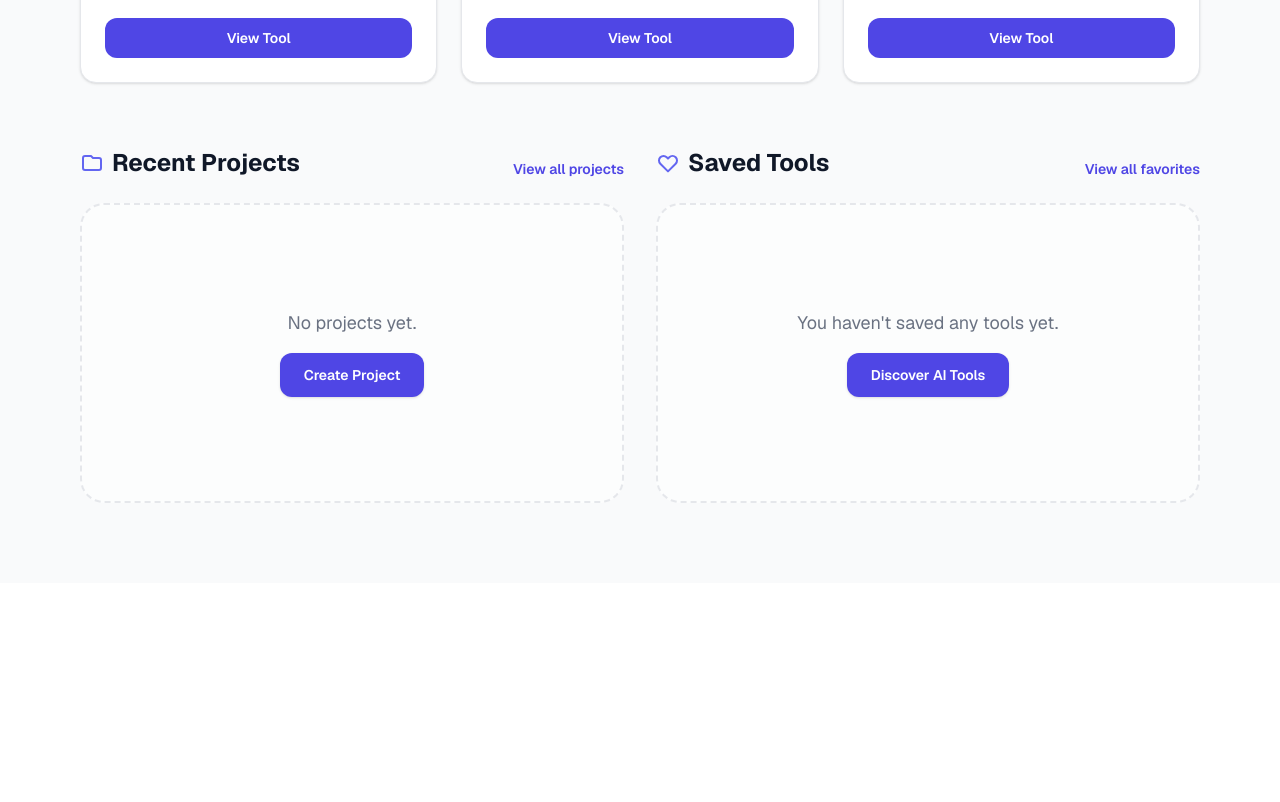
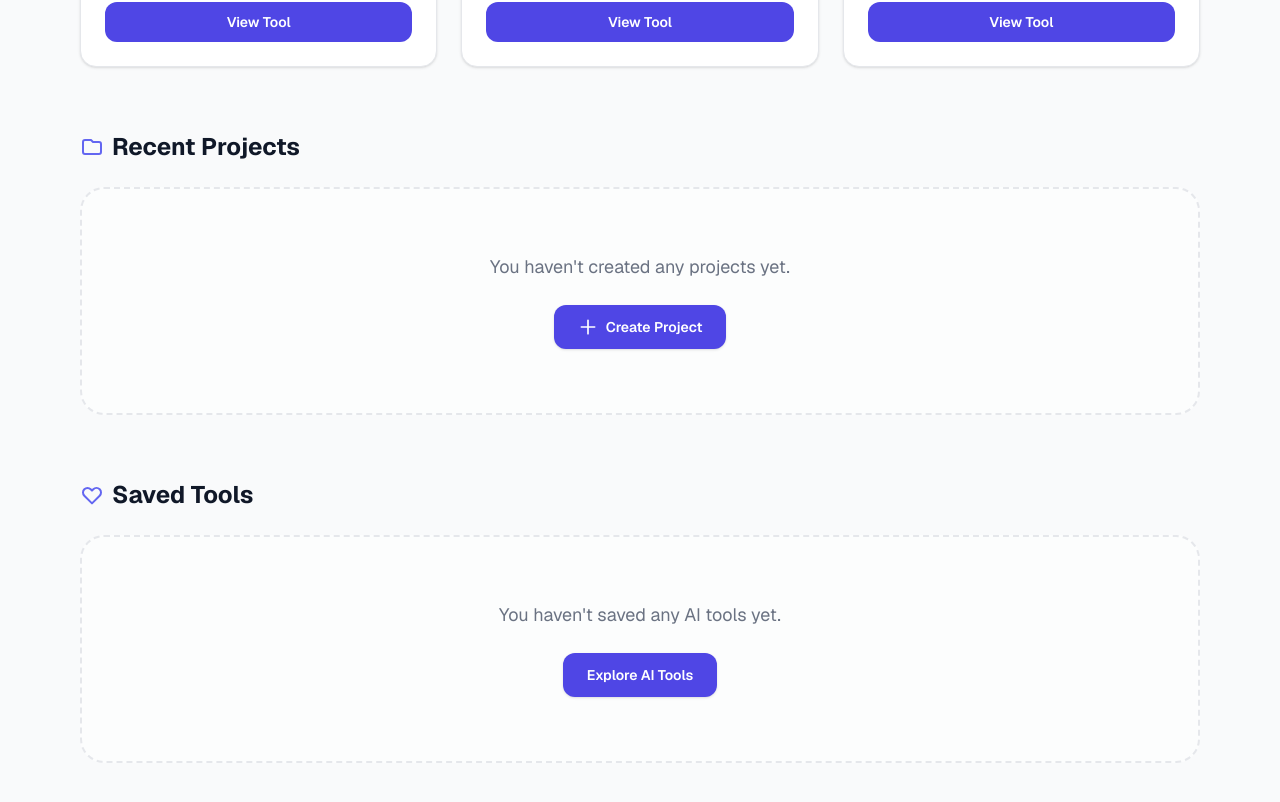
Before and after one commit to YashkumarLohra/ai-saas-platform, a Next.js app: page / in a window 1280 px wide. Shown: the part 1160-1962 px from the top of the page. Before the commit the page ends 1743 px from the top, so only its background shows below. Built offline with nearby package versions, Linux system fonts and the light colour scheme.

Commit message:
feat: integrate and polish user dashboard

```diff
--- a/src/components/DashboardView.tsx
+++ b/src/components/DashboardView.tsx
@@ -1,6 +1,6 @@
 "use client";
 
-import { useState, useMemo } from "react";
+import { useState, useMemo, useEffect } from "react";
 import { TaskInput } from "@/components/TaskInput";
 import { ToolCard } from "@/components/ToolCard";
 import { ProjectCard } from "@/components/ProjectCard";
@@ -13,6 +13,7 @@ import { Project } from "@/types/index";
 import { Dialog } from "@/components/Dialog";
 
 export function DashboardView() {
+  const [mounted, setMounted] = useState(false);
   const [hasTask, setHasTask] = useState(false);
 
   const { projects, deleteProject } = useProjects();
@@ -21,10 +22,15 @@ export function DashboardView() {
 
   const [projectToDelete, setProjectToDelete] = useState<Project | null>(null);
 
+  useEffect(() => {
+    // eslint-disable-next-line
+    setMounted(true);
+  }, []);
+
   // Derived state for the dashboard widgets
   const fallbackRecommendations = useMemo(() => MOCK_RECOMMENDATIONS.slice(0, 3), []);
 
-  const recentProjects = useMemo(() => projects.slice(0, 2), [projects]);
+  const recentProjects = useMemo(() => projects.slice(0, 3), [projects]);
 
   const savedTools = useMemo(() => {
     return favorites
@@ -35,6 +41,7 @@ export function DashboardView() {
 
   const recentlyViewedTools = useMemo(() => {
     return recentSlugs
+      .slice(0, 3)
       .map(slug => MOCK_RECOMMENDATIONS.find(t => t.slug === slug))
       .filter((t): t is NonNullable<typeof t> => t !== undefined);
   }, [recentSlugs]);
@@ -48,15 +55,15 @@ export function DashboardView() {
 
   return (
     <div className="flex min-h-screen flex-col items-center p-6 sm:p-12 md:p-20 bg-gray-50 dark:bg-zinc-950">
-      <main className="w-full max-w-6xl flex flex-col gap-12">
+      <main className="w-full max-w-7xl flex flex-col gap-12">
 
         {/* Top Header / Greeting */}
         {!hasTask && (
           <div className="flex flex-col items-center text-center gap-4 animate-in fade-in slide-in-from-bottom-4 duration-500">
-            <h1 className="text-4xl font-bold tracking-tight sm:text-5xl text-gray-900 dark:text-white">
+            <h1 className="text-4xl font-bold tracking-tight sm:text-5xl md:text-6xl text-gray-900 dark:text-white">
               What are you working on?
             </h1>
-            <p className="max-w-xl text-lg text-gray-600 dark:text-gray-400">
+            <p className="max-w-2xl text-lg text-gray-600 dark:text-gray-400">
               Describe your task, and we&apos;ll recommend the best AI tools to help you get it done.
             </p>
           </div>
@@ -69,10 +76,10 @@ export function DashboardView() {
 
         {/* Dashboard Sections (Hidden when a task is active) */}
         {!hasTask && (
-          <div className="flex flex-col gap-16 mt-8 animate-in fade-in duration-700">
+          <div className="flex flex-col gap-16 mt-8">
 
             {/* Recommendations Fallback */}
-            <section className="flex flex-col gap-6">
+            <section className="flex flex-col gap-6 animate-in fade-in duration-700 delay-100 fill-mode-both">
               <h2 className="text-2xl font-bold text-gray-900 dark:text-white flex items-center gap-2">
                 <svg className="w-6 h-6 text-brand-500" fill="none" viewBox="0 0 24 24" stroke="currentColor">
                   <path strokeLinecap="round" strokeLinejoin="round" strokeWidth={2} d="M5 3v4M3 5h4M6 17v4m-2-2h4m5-16l2.286 6.857L21 12l-5.714 2.143L13 21l-2.286-6.857L5 12l5.714-2.143L13 3z" />
@@ -86,9 +93,9 @@ export function DashboardView() {
               </div>
             </section>
 
-            {/* Split Row: Recent Projects & Saved Tools */}
-            <div className="grid grid-cols-1 lg:grid-cols-2 gap-12 lg:gap-8">
-
+            {/* Dashboard Widgets that depend on client storage */}
+            {mounted && (
+              <div className="flex flex-col gap-16 animate-in fade-in duration-500">
                 {/* Recent Projects */}
                 <section className="flex flex-col gap-6">
                   <div className="flex items-end justify-between">
@@ -98,21 +105,26 @@ export function DashboardView() {
                       </svg>
                       Recent Projects
                     </h2>
+                    {projects.length > 0 && (
                       <Link href="/projects" className="text-sm font-semibold text-brand-600 dark:text-brand-400 hover:underline">
                         View all projects
                       </Link>
+                    )}
                   </div>
 
                   {recentProjects.length > 0 ? (
-                  <div className="flex flex-col gap-4">
+                    <div className="grid grid-cols-1 sm:grid-cols-2 lg:grid-cols-3 gap-6">
                       {recentProjects.map(project => (
                         <ProjectCard key={project.id} project={project} onDelete={(p) => setProjectToDelete(p)} />
                       ))}
                     </div>
                   ) : (
-                  <div className="flex flex-col items-center justify-center p-8 text-center border-2 border-dashed border-gray-200 dark:border-zinc-800 rounded-3xl bg-white/50 dark:bg-zinc-900/50 h-[300px]">
-                    <p className="text-lg text-gray-500 dark:text-gray-400 mb-4">No projects yet.</p>
-                    <Link href="/projects" className="rounded-xl bg-brand-600 px-6 py-3 text-sm font-semibold text-white transition-colors hover:bg-brand-500 shadow-sm">
+                    <div className="flex flex-col items-center justify-center py-16 px-6 text-center border-2 border-dashed border-gray-200 dark:border-zinc-800 rounded-3xl bg-white/50 dark:bg-zinc-900/50">
+                      <p className="text-lg text-gray-500 dark:text-gray-400 mb-6">You haven&apos;t created any projects yet.</p>
+                      <Link href="/projects" className="rounded-xl bg-brand-600 px-6 py-3 text-sm font-semibold text-white transition-colors hover:bg-brand-500 shadow-sm flex items-center gap-2">
+                        <svg className="w-5 h-5" fill="none" viewBox="0 0 24 24" stroke="currentColor">
+                          <path strokeLinecap="round" strokeLinejoin="round" strokeWidth={2} d="M12 4v16m8-8H4" />
+                        </svg>
                         Create Project
                       </Link>
                     </div>
@@ -128,43 +140,46 @@ export function DashboardView() {
                       </svg>
                       Saved Tools
                     </h2>
+                    {favorites.length > 0 && (
                       <Link href="/favorites" className="text-sm font-semibold text-brand-600 dark:text-brand-400 hover:underline">
-                    View all favorites
+                        View all saved tools
                       </Link>
+                    )}
                   </div>
 
                   {savedTools.length > 0 ? (
-                  <div className="grid grid-cols-1 sm:grid-cols-2 gap-4">
+                    <div className="grid grid-cols-1 md:grid-cols-2 lg:grid-cols-3 gap-6">
                       {savedTools.map(tool => (
                         <ToolCard key={tool.id} tool={tool} />
                       ))}
                     </div>
                   ) : (
-                  <div className="flex flex-col items-center justify-center p-8 text-center border-2 border-dashed border-gray-200 dark:border-zinc-800 rounded-3xl bg-white/50 dark:bg-zinc-900/50 h-[300px]">
-                    <p className="text-lg text-gray-500 dark:text-gray-400 mb-4">You haven&apos;t saved any tools yet.</p>
-                    <Link href="/discover" className="rounded-xl bg-brand-600 px-6 py-3 text-sm font-semibold text-white transition-colors hover:bg-brand-500 shadow-sm">
-                      Discover AI Tools
+                    <div className="flex flex-col items-center justify-center py-16 px-6 text-center border-2 border-dashed border-gray-200 dark:border-zinc-800 rounded-3xl bg-white/50 dark:bg-zinc-900/50">
+                      <p className="text-lg text-gray-500 dark:text-gray-400 mb-6">You haven&apos;t saved any AI tools yet.</p>
+                      <Link href="/discover" className="rounded-xl bg-brand-600 px-6 py-3 text-sm font-semibold text-white transition-colors hover:bg-brand-500 shadow-sm flex items-center gap-2">
+                        Explore AI Tools
                       </Link>
                     </div>
                   )}
                 </section>
-            </div>
 
                 {/* Recently Viewed Tools */}
                 {recentlyViewedTools.length > 0 && (
-              <section className="flex flex-col gap-6 pt-8 border-t border-gray-200 dark:border-zinc-800">
+                  <section className="flex flex-col gap-6">
                     <h2 className="text-2xl font-bold text-gray-900 dark:text-white flex items-center gap-2">
                       <svg className="w-6 h-6 text-brand-500" fill="none" viewBox="0 0 24 24" stroke="currentColor">
                         <path strokeLinecap="round" strokeLinejoin="round" strokeWidth={2} d="M12 8v4l3 3m6-3a9 9 0 11-18 0 9 9 0 0118 0z" />
                       </svg>
                       Recently Viewed
                     </h2>
-                <div className="grid grid-cols-1 sm:grid-cols-2 lg:grid-cols-3 gap-6">
+                    <div className="grid grid-cols-1 md:grid-cols-2 lg:grid-cols-3 gap-6">
                       {recentlyViewedTools.map(tool => (
                         <ToolCard key={tool.id} tool={tool} />
                       ))}
                     </div>
                   </section>
+                )}
+              </div>
             )}
 
           </div>
```
Lines whose indentation alone changed are shown as unchanged.
